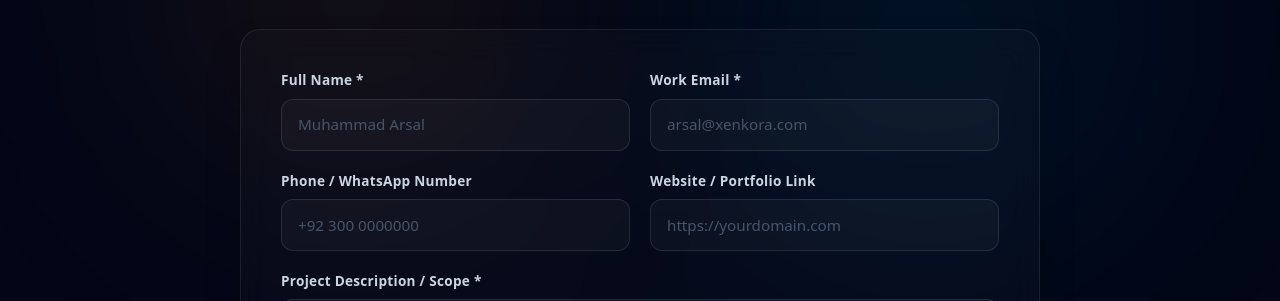
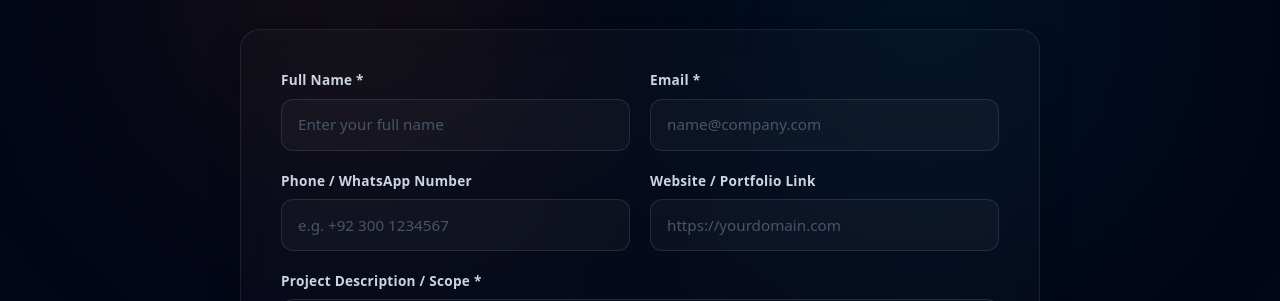
Before and after one commit to xenkora/xenkora-ai-platform, a React (Vite) app: page /contact in a window 1280 px wide. Shown: the part 385-686 px from the top of the page. Built offline with nearby package versions, Linux system fonts and the light colour scheme.

Commit message:
Update Contact.jsx

```diff
--- a/src/Pages/Contact/Contact.jsx
+++ b/src/Pages/Contact/Contact.jsx
@@ -72,19 +72,19 @@ const Contact = () => {
                 id="name"
                 value={fullName}
                 onChange={(e) => setFullName(e.target.value)}
-                placeholder="Muhammad Arsal"
+                placeholder="Enter your full name"
                 required
               />
             </div>
 
             <div className="form-group">
-              <label htmlFor="email">Work Email *</label>
+              <label htmlFor="email">Email *</label>
               <input
                 type="email"
                 id="email"
                 value={email}
                 onChange={(e) => setEmail(e.target.value)}
-                placeholder="arsal@xenkora.com"
+                 placeholder="name@company.com"
                 required
               />
             </div>
@@ -96,7 +96,7 @@ const Contact = () => {
                 id="phone"
                 value={phone}
                 onChange={(e) => setPhone(e.target.value)}
-                placeholder="+92 300 0000000"
+                placeholder="e.g. +92 300 1234567"
               />
             </div>
 
```
